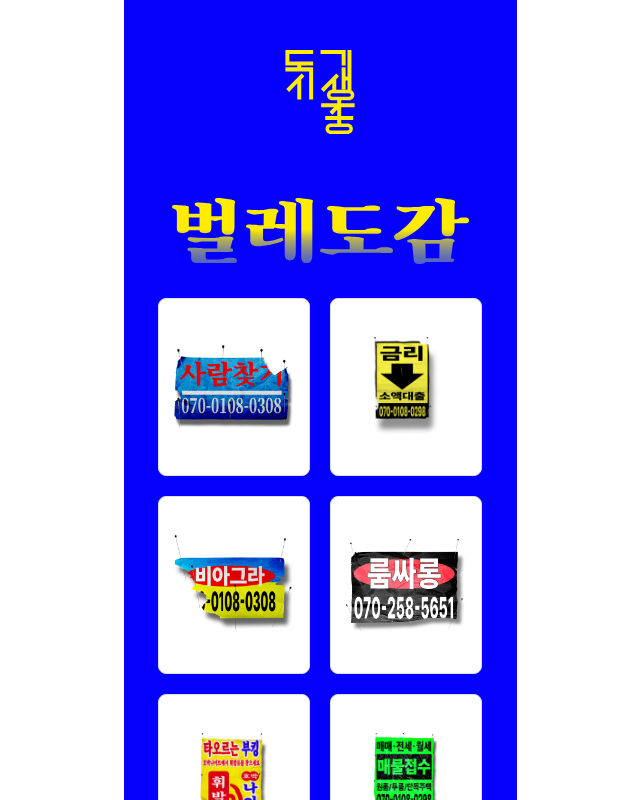
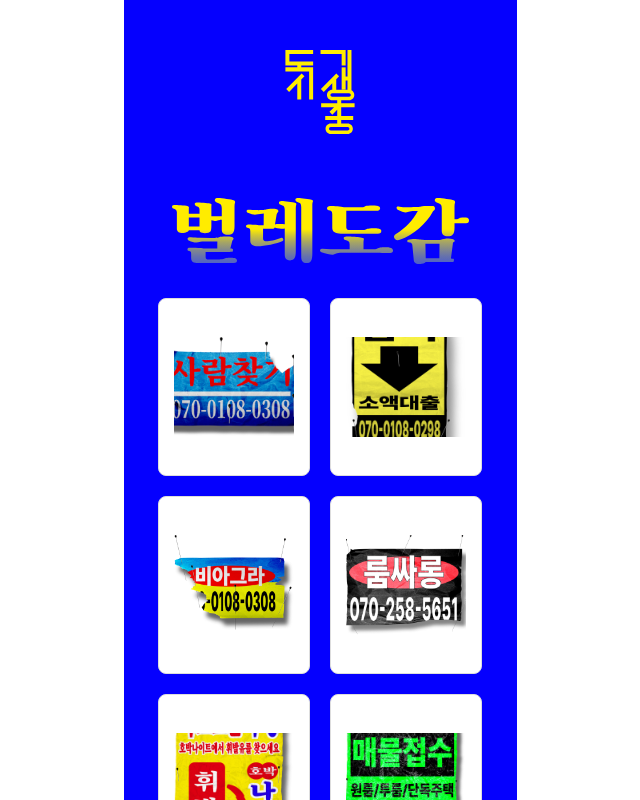
Before and after one commit to AwesomeYelim/swat, a Next.js app: page /dict in a window 1280 px wide. Shown: the top 800 px of the page, without its empty margins (320-960 px from the left). Built offline with nearby package versions, Linux system fonts and the light colour scheme.

Commit message:
detail page error

```diff
--- a/app/dict/[slug]/page.tsx
+++ b/app/dict/[slug]/page.tsx
@@ -28,6 +28,7 @@ export default async function DictDetail({ params }: Props) {
   const [imgNumber, imgName] = matchingImage?.split("_") as string[];
   const target = details[+imgNumber - 1];
   const pureImageName = imgName.substring(0, imgName.lastIndexOf("."));
+
   return (
     <div className="detail_wrap">
       <div className="detail_page">
--- a/app/dict/page.tsx
+++ b/app/dict/page.tsx
@@ -29,8 +29,7 @@ export default async function Dict() {
                     alt={fileName}
                     width={120}
                     height={100}
-                    objectFit="contain"
-                    layout="fixed"
+                    style={{ objectFit: "cover" }} // CSS로 대체
                   />
                 </li>
               </Link>
```
Also changed, not shown: app/libs/get.ts (+6 -4 lines).
